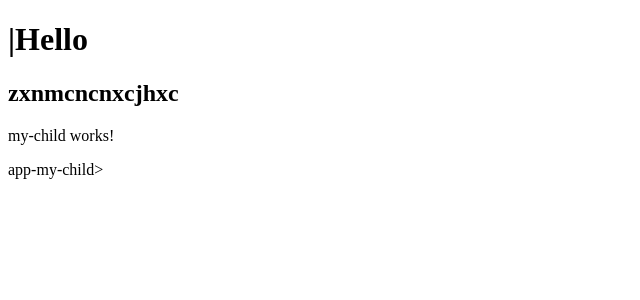
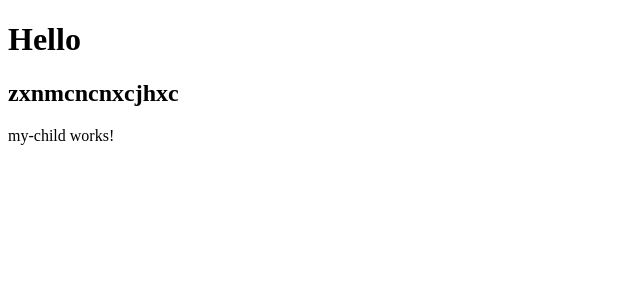
Before and after one commit to Nagaraju-Serve/AngularTesting, an Angular app: page / in a window 1280 px wide. Shown: the top 300 px of the page, without its empty margins (0-640 px from the left). Built offline with nearby package versions, Linux system fonts and the light colour scheme.

Commit message:
JIRA243569 - Fifth Commit

```diff
--- a/src/app/app.component.html
+++ b/src/app/app.component.html
@@ -1,4 +1,4 @@
-<h1>|Hello</h1>
+<h1>Hello</h1>
 
 <h2>zxnmcncnxcjhxc</h2>
-<app-my-child></app-my-child>app-my-child>
+<app-my-child></app-my-child>
```
